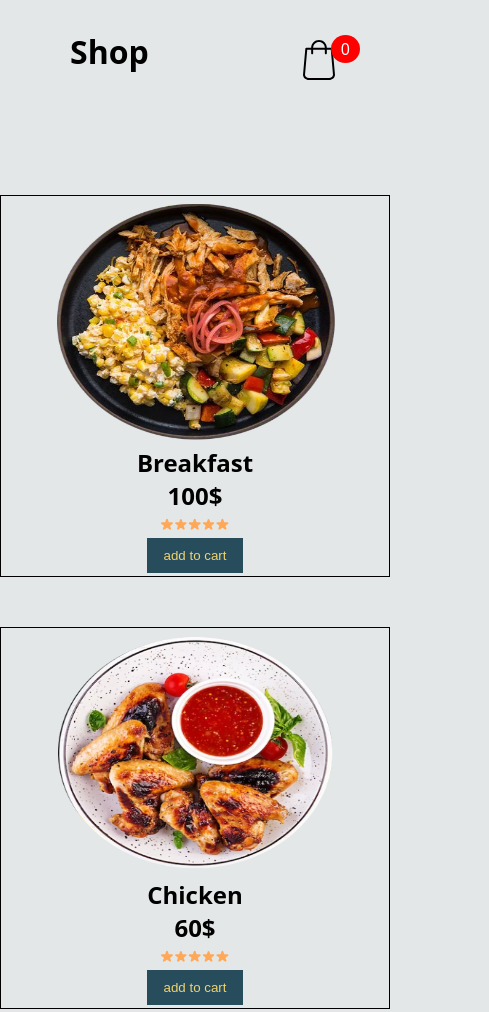
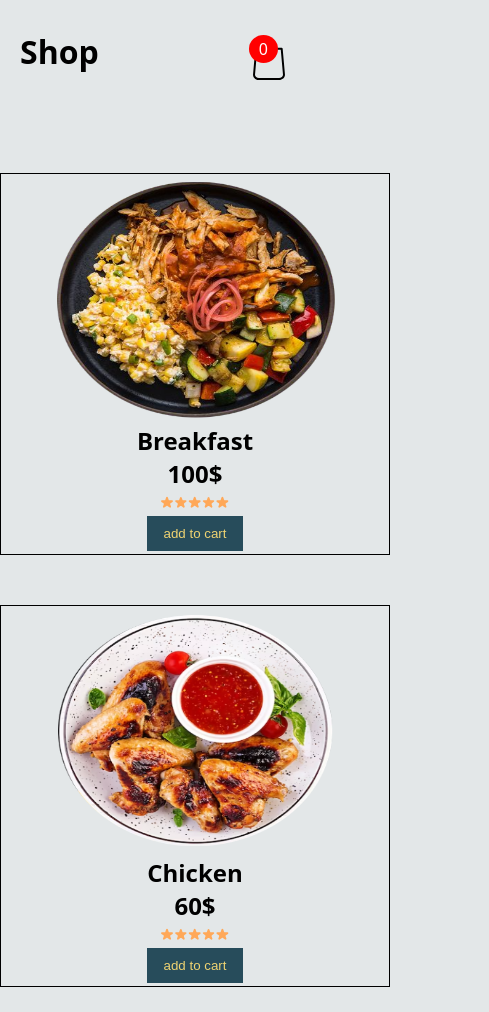
Before and after one commit to RuzmetovJaloladdin/shop-, a plain HTML site: page index.html in a window 390 px wide. Shown: the top 1012 px of the page, 489 px wide, since content can reach past the window. Drawn offline with Linux system fonts and the light colour scheme.

Commit message:
Update style.css

```diff
--- a/style.css
+++ b/style.css
@@ -217,7 +217,6 @@ header .shopping span{
     animation: moveToUp 1s cubic-bezier(.6,.24,.42,.94);
     transition: all .5s cubic-bezier(.52,.14,.3,.67);
 }
-
 @media only screen and (max-width: 426px) {
     .cart-container{
         display: flex;
@@ -238,7 +237,7 @@ header .shopping span{
         margin-right: 70px;
     }
     .logo{
-        margin-left: 70px;
+        margin-left: 20px;
     }
     .navbar-item{
         margin: 0;
@@ -250,4 +249,11 @@ header .shopping span{
     header{
         justify-content: unset;
     }
+    .shopping{
+        position: absolute;
+    }
+    nav{
+        width: 0;
+        height: 0;
+    }
 }
```
